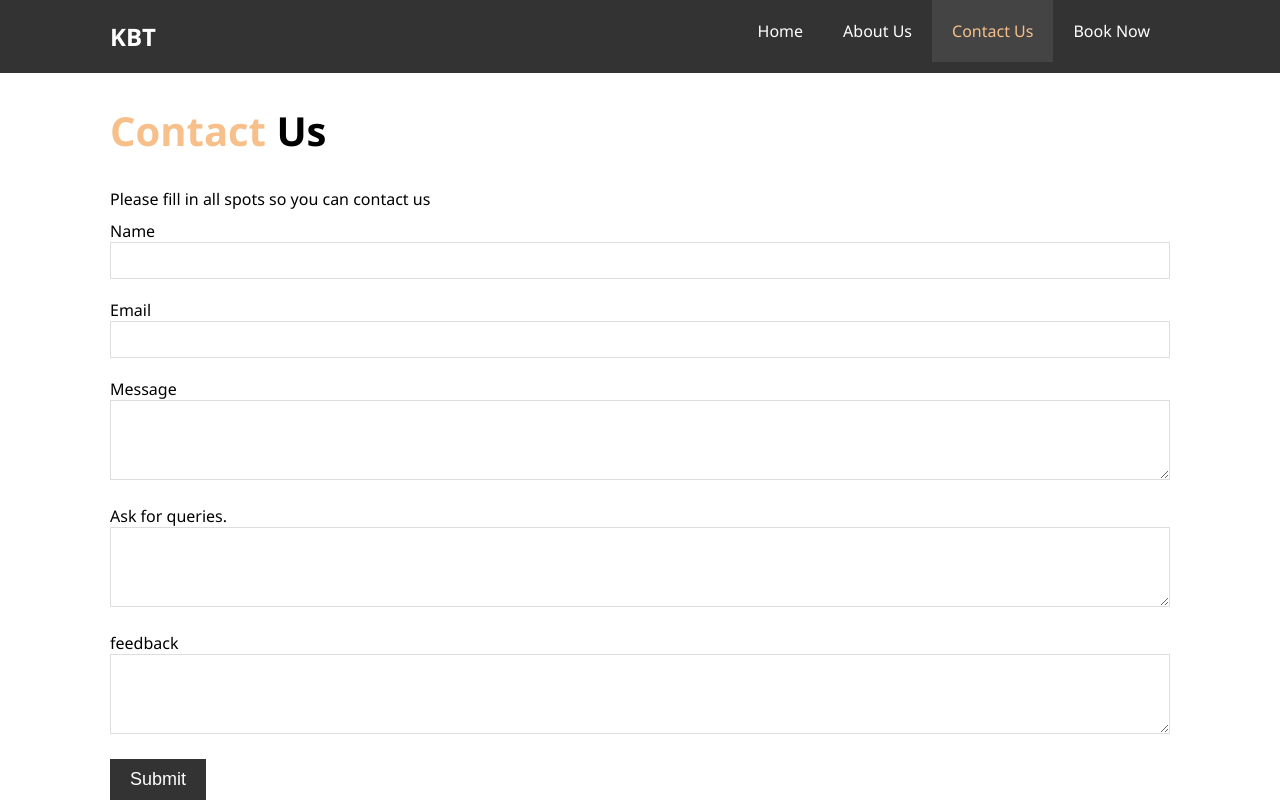
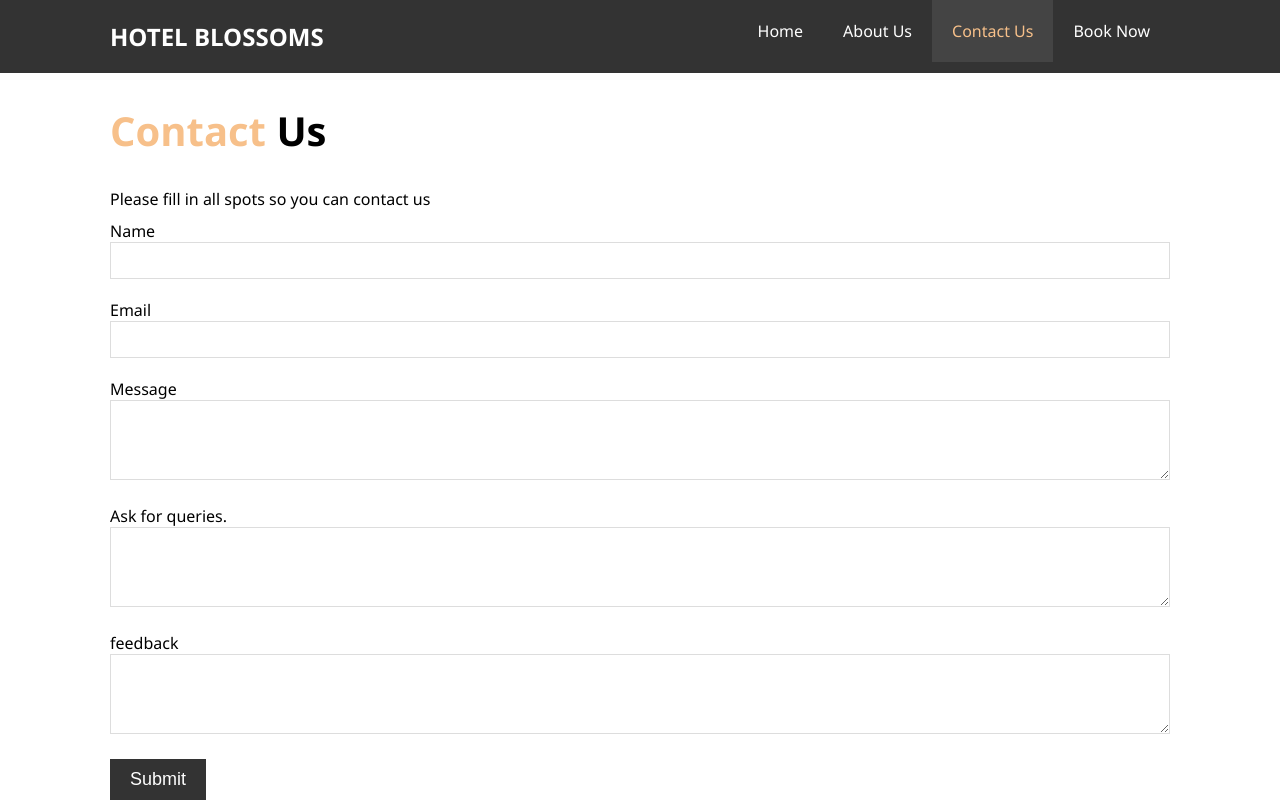
Before and after one commit to amishaNayak02/Blossoms, a website: page contact.html in a window 1280 px wide. Shown: the top 803 px of the page. Drawn offline with Linux system fonts and the light colour scheme; a web font is replaced by a local one.

Commit message:
Update contact.html

```diff
--- a/contact.html
+++ b/contact.html
@@ -11,13 +11,13 @@
     <link href="https://fonts.googleapis.com/css2?family=Chilanka&family=Sansita+Swashed&display=swap" rel="stylesheet">
     <link rel="preconnect" href="https://fonts.googleapis.com">
 <link rel="preconnect" href="https://fonts.gstatic.com" crossorigin>
-    <title>Hotel BT - Contact Us</title>
+    <title>Hotel Blossoms - Contact Us</title>
 </head>
 <body>
     <header>
         <nav id="navbar">
         <div class="container">
-                <h1 class="logo"><a href="index.html">KBT</a></h1>
+                <h1 class="logo"><a href="index.html">HOTEL BLOSSOMS</a></h1>
                 <ul>
                     <li><a  href="index.html">Home</a></li>
                     <li><a href="about.html">About Us</a></li>
```
